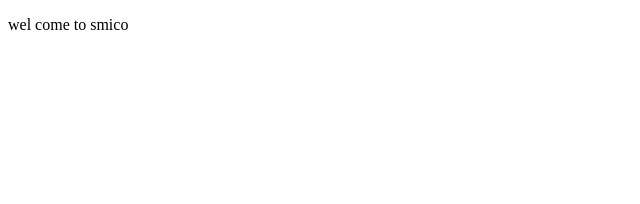
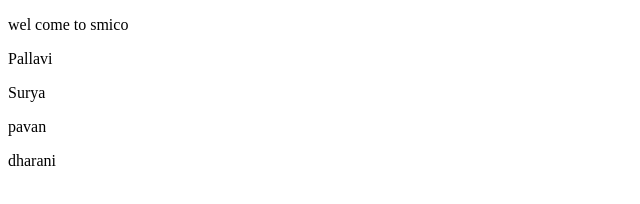
Before and after one commit to SimcoPreethu/simco, a plain HTML site: page index.html in a window 1280 px wide. Shown: the whole page, without its empty margins (0-640 px from the left). Drawn offline with Linux system fonts and the light colour scheme.

Commit message:
first commit

```diff
--- a/index.html
+++ b/index.html
@@ -7,5 +7,9 @@
 </head>
 <body>
     <p>wel come to smico </p>
+    <p>Pallavi</p>
+    <p>Surya</p>
+    <p>pavan</p>
+    <p>dharani</p>
 </body>
 </html>
```
